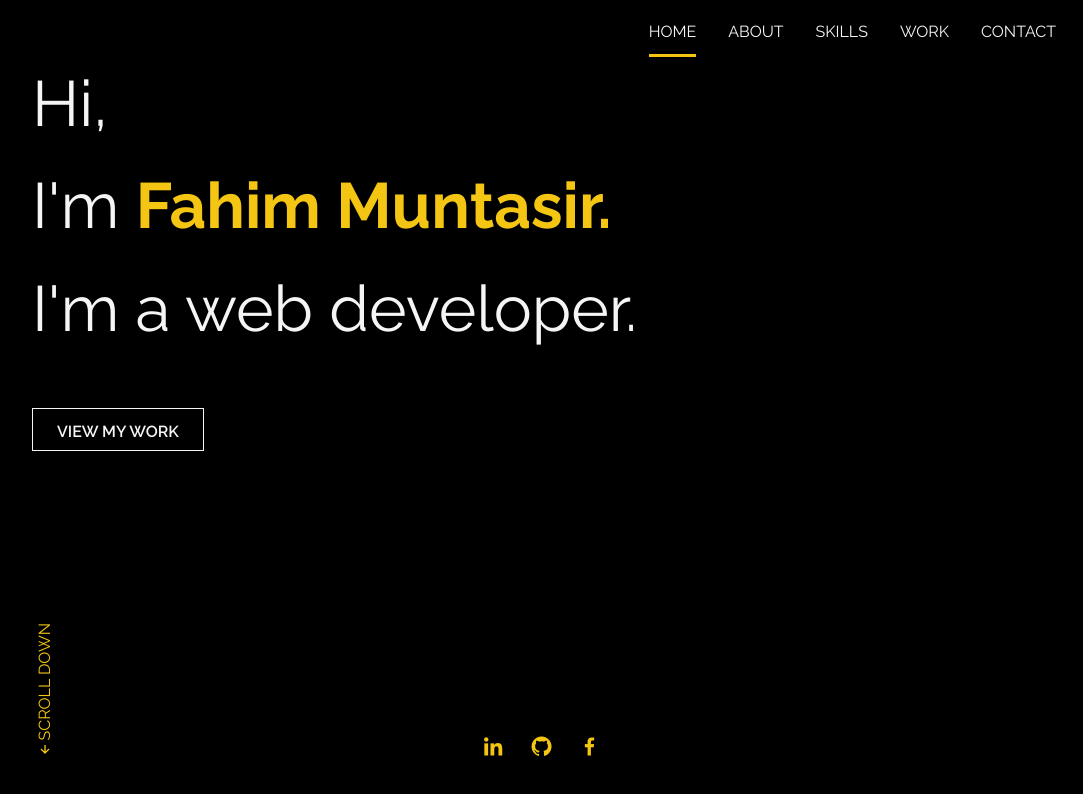
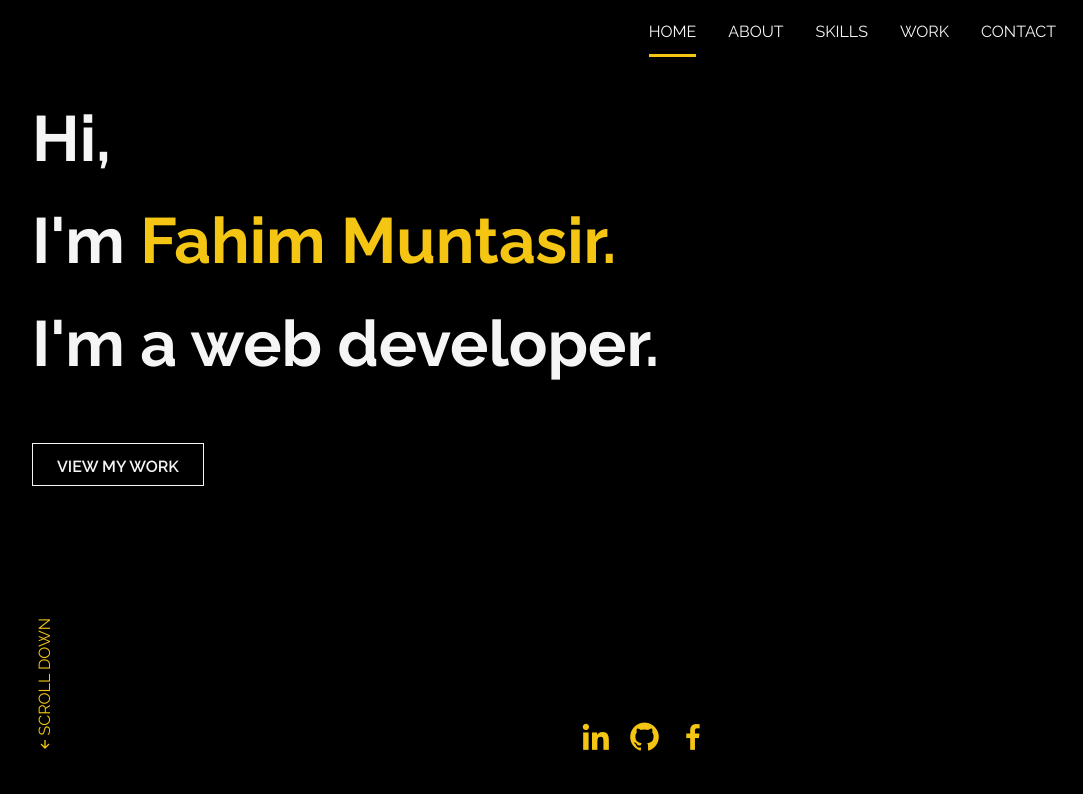
Before and after one commit to fahim25/My-Portfolio, a plain HTML site: page index.html in a window 1280 px wide. Shown: the whole page, without its empty margins (96-1179 px from the left). Drawn offline with nearby package versions, Linux system fonts and the light colour scheme.

Commit message:
social icon fixed

```diff
--- a/css/custom.css
+++ b/css/custom.css
@@ -177,7 +177,8 @@ img{
 .nav__logo{
     color: var(--moony-color);
     font-size: 20px;
-    font-weight: 500;
+    font-weight: 700;
+    font-style:;
 }
 .nav__toggle{
     color: var(--moony-color);
@@ -224,7 +225,8 @@ img{
     font-size: var(--big-font-size);
     margin-bottom: var(--mb-6);
     color: var(--white-color);
-    font-weight: 400;
+    font-weight: 700;
+    padding-top: 70px;
   }
   .home__title-color{
     color: var(--moony-color);
@@ -233,19 +235,21 @@ img{
   .home__social{
     display: inline-block;
     background-color: var(--black-color);
-    margin-left: 40%;
+    margin-left: 50%;
   }
   .home__social-icon{
     width: max-content;
-    font-size: 1.5rem;
+    font-size: 2.15rem;
     color: var(--moony-color);
-    padding-right: 10px;
-    padding-left: 10px;
+    padding-right: 5px;
+    padding-left: 5px;
 
   }
 
   .home__social-icon:hover{
     color: var(--white-color);
+    -webkit-transition: all 1s;
+      transition: all 1s;
   }
 
   .home__scroll{
```
